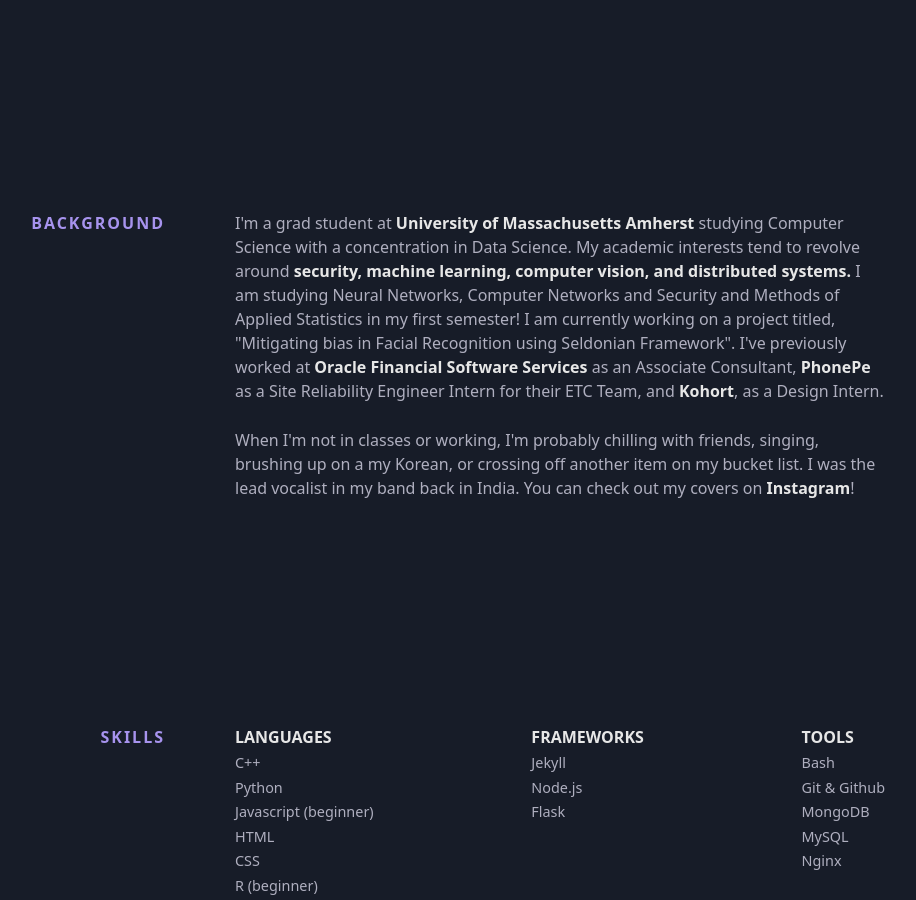
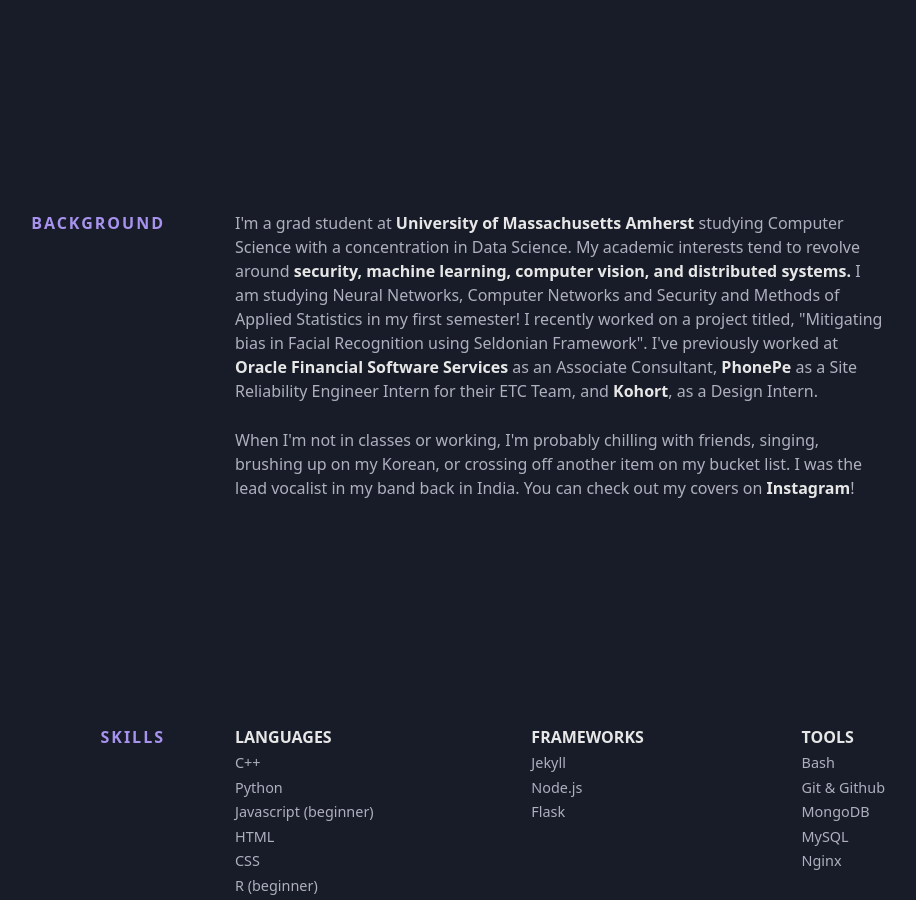
Before and after one commit to roshinisanikop/roshwebsite, a Jekyll site: the page built from index.html, in a window 1280 px wide and 900 px high, scrolled down 789 px. Shown: the whole window, without its empty margins (215-1131 px from the left). Built offline with Jekyll 4.4.1, drawn with Linux system fonts in a browser that asks for light colours; nearby versions of some CDN libraries; some web fonts are replaced.

Commit message:
Update background.html

```diff
--- a/_includes/background.html
+++ b/_includes/background.html
@@ -6,7 +6,7 @@
       <a class="underline-link" href="https://www.umass.edu/" target="_blank">University of Massachusetts Amherst</a>
       studying Computer Science with a concentration in Data Science. My academic interests tend to revolve around <strong>security,
        machine learning, computer vision, and distributed systems.</strong> I am studying Neural Networks, Computer Networks and Security and Methods of Applied Statistics in my first semester!
-      I am currently working on a project titled, "Mitigating bias in Facial Recognition using Seldonian Framework".
+      I recently worked on a project titled, "Mitigating bias in Facial Recognition using Seldonian Framework".
       I've previously worked at
        <a class="underline-link" href="https://www.oracle.com/financial-services/"<strong>Oracle Financial Software Services</strong></a>
        as an Associate Consultant,
@@ -17,7 +17,7 @@
     </p>
 
     <p>
-      When I'm not in classes or working, I'm probably chilling with friends, singing, brushing up on a my Korean,
+      When I'm not in classes or working, I'm probably chilling with friends, singing, brushing up on my Korean,
       or crossing off another item on my bucket list. I was the lead vocalist in my band back in India.
        You can check out my covers on <a class="underline-link" href="https://www.instagram.com/roshinisanikop/" target="_blank">Instagram</a>!
     </p>
```
